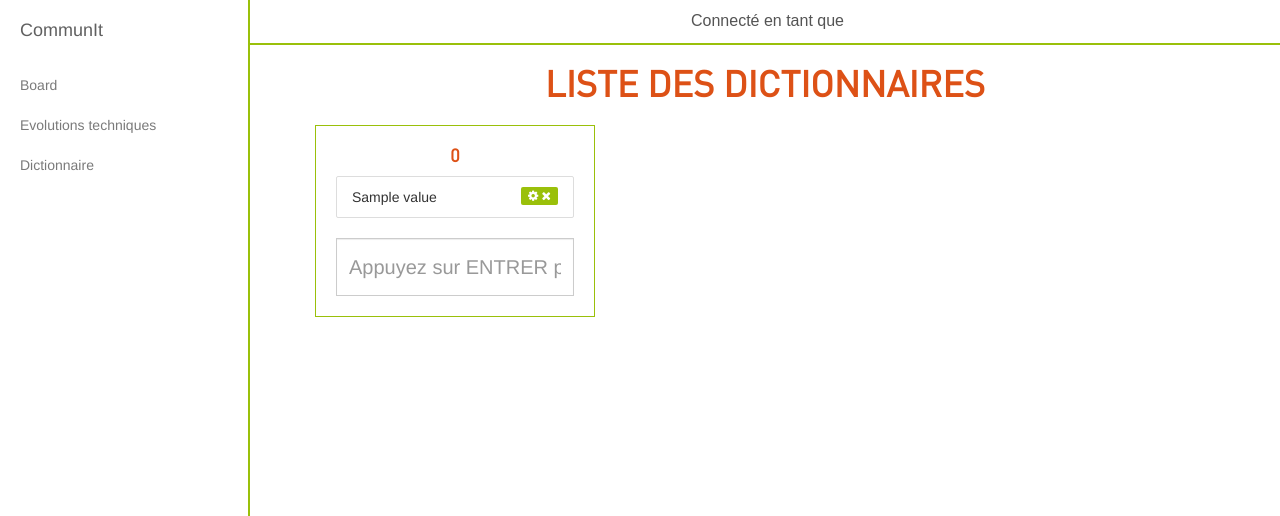
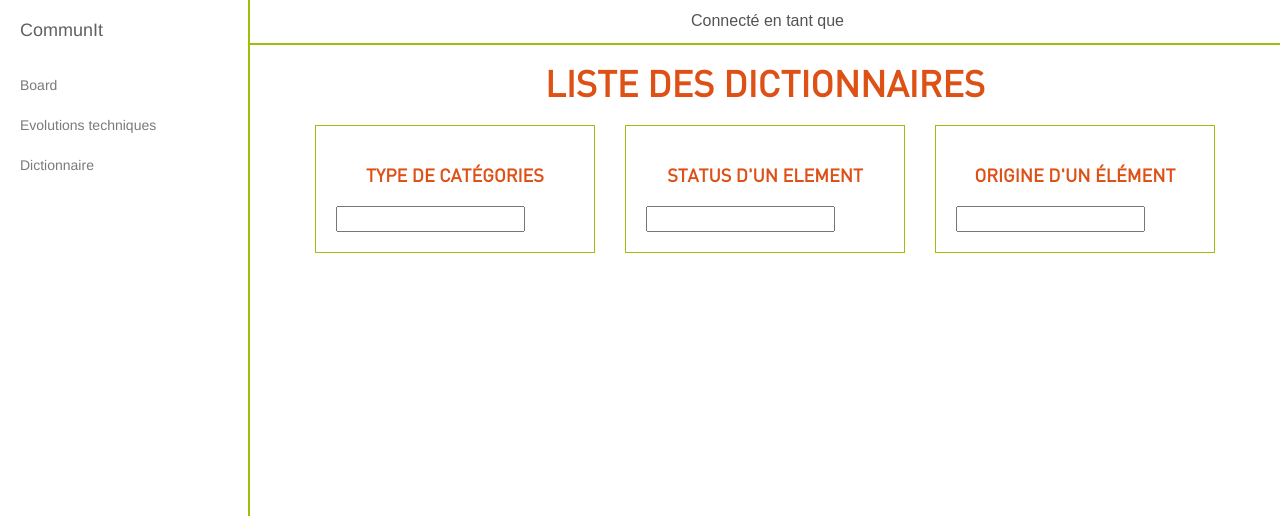
Before and after one commit to JohanGaub/symfony-project-03, a Symfony app: template src/AppBundle/Resources/views/Pages/Dictionary/indexDictionary.html.twig in a window 1280 px wide. Shown: the top 516 px of the page. Run offline with Twig, Linux system fonts and the light colour scheme; the template is opened without the code that fills it: most values are stand-ins (such as "Sample title", 1, 10 or a date in 2020); form fields are guessed from the names that the template uses; some libraries are stand-ins or nearby versions.

Commit message:
Dictionarys Work - Refactor && update many things - Add symfony form system - Get better ajax file && controller - Update repository to do unique function with params

```diff
--- a/src/AppBundle/Form/Evolution/TechnicalEvolutionType.php
+++ b/src/AppBundle/Form/Evolution/TechnicalEvolutionType.php
@@ -40,8 +40,8 @@ class TechnicalEvolutionType extends AbstractType
             ->add('origin', EntityType::class, [
                 'class'         => 'AppBundle\Entity\Dictionary',
                 'query_builder' => function (DictionaryRepository $repo) {
-                    #Find all status in dictionary
-                    return $repo->getEvolutionOriginTypeList();
+                    #Find all origin in dictionary
+                    return $repo->getItemListByType('technical_evolution_origin');
                 },
                 'label'         => 'Origine de la demande',
                 'placeholder'   => 'Qui est à la base de cette évolution ?',
@@ -63,7 +63,7 @@ class TechnicalEvolutionType extends AbstractType
                 'class'         => 'AppBundle\Entity\Dictionary',
                 'query_builder' => function (DictionaryRepository $repo) {
                     # Find all category_type for select list
-                    return $repo->getCategoryTypeList();
+                    return $repo->getItemListByType('category_type');
                 },
                 'label'         => 'Type de catégorie',
                 'placeholder'   => 'Sélectionnez votre type de catégorie',
--- a/src/AppBundle/Resources/public/sass/dedicated/_bo_dictionary.scss
+++ b/src/AppBundle/Resources/public/sass/dedicated/_bo_dictionary.scss
@@ -1,10 +1,11 @@
 .dictionary-list {
   border: 1px solid $primary-color;
   margin: 2rem 0;
-  padding: 0 2rem;
+  padding: 2rem 2rem;
 
   .list-group-item {
     border-radius: 2px;
+    transition: 1s ease;
 
     .badge {
       background-color: $primary-color;
@@ -30,12 +31,11 @@
   a {
     color: #fff;
   }
-
-  .msg-return-box {
+}
 
 .msg-return {
-      display: block;
-      background-color: $secondary-color;
+  display: block!important;
+  background-color: $secondary-color!important;
   border-radius: 2px;
   color: #fff;
   transition: 1s ease;
@@ -44,5 +44,3 @@
   padding: 1rem;
   width: 100%;
 }
-  }
-}
--- /dev/null
+++ b/src/AppBundle/Resources/views/Elements/macro.dictionary-list.html.twig
@@ -0,0 +1,28 @@
+{% macro getDictionary(type, title, dictionary, form) %}
+    <div class="col-lg-4 col-lg-offset-0 col-md-8 col-md-offset-2">
+        <div class="dictionary-list">
+            <h3 class="list-title-{{ type }}">{{ title }}</h3>
+            <ul id="{{ type }}" class="list-group">
+                {% for elementList in dictionary %}
+                    <li id="list-group-item-{{ elementList.id }}" class="list-group-item"
+                        data-index-number="{{ elementList.id }}">
+                        <span id="li-value-{{ elementList.id }}">
+                            {{ elementList.value }}
+                        </span>
+                        <span class="badge">
+                            <a class="modal-update" href="" data-toggle="modal" data-target="#dictionary-modal-update">
+                                <i class="fa fa-cog" aria-hidden="true"></i>
+                            </a>
+                            <a class="modal-delete" href="" data-toggle="modal" data-target="#dictionary-modal-delete">
+                                <i class="fa fa-close" aria-hidden="true"></i>
+                            </a>
+                        </span>
+                    </li>
+                {% endfor %}
+            </ul>
+            {{ form_start(form, {'attr': {'class': 'dictionary-form dictionary-form-'~type} }) }}
+            {{ form_widget(form.value, {'attr': {'class': 'dictionary-field dictionary-field-'~type} }) }}
+            {{ form_end(form) }}
+        </div>
+    </div>
+{% endmacro %}
--- a/src/AppBundle/Resources/views/Pages/Dictionary/indexDictionary.html.twig
+++ b/src/AppBundle/Resources/views/Pages/Dictionary/indexDictionary.html.twig
@@ -18,40 +18,10 @@
 
             {# list of all dictionary #}
             <div id="dictionarys-list" class="col-lg-12">
-                {% for title,dictionary in dictionarys %}
-                    <div class="col-lg-4 col-lg-offset-0 col-md-8 col-md-offset-2">
-                        <div class="dictionary-list">
-                            <div class="col-xs-12">
-                                <div id="msg-return-box-{{ title }}" class="msg-return-box"></div>
-                            </div>
-                            <h3 class="list-title-{{ title }}">{{ title }}</h3>
-                            <ul id="{{ title }}" class="list-group">
-                                {% for elementList in dictionary %}
-                                    <li id="list_group_item_{{ elementList.id }}" class="list-group-item">
-                                        <span id="li_value_{{ elementList.id }}">
-                                            {{ elementList.value }}
-                                        </span>
-                                        <span class="badge">
-                                            <a class="modal-update" href="" data-toggle="modal" data-target="#dictionary-modal-update">
-                                                <i class="fa fa-cog" aria-hidden="true"></i>
-                                            </a>
-                                            <a class="modal-delete" href="" data-toggle="modal" data-target="#dictionary-modal-delete">
-                                                <i class="fa fa-close" aria-hidden="true"></i>
-                                            </a>
-                                        </span>
-                                    </li>
-                                {% endfor %}
-                            </ul>
-                            <form method="post" class="dictionary_form">
-                                <div class="form-group">
-                                    <input id="form_{{ title }}" type="text" name="{{ title }}" class="form-control required"
-                                           data-index-number="{{ title }}" required="required" placeholder="Appuyez sur ENTRER pour valider">
-                                </div>
-                            </form>
-                        </div>
-                    </div>
-                    {# TODO => Print a french title in list #}
-                {% endfor %}
+                {% import 'AppBundle:Elements:macro.dictionary-list.html.twig' as list %}
+                {{ list.getDictionary(typeTitle, 'Type de catégories', typeList, typeForm) }}
+                {{ list.getDictionary(statusTitle, 'Status d\'un element', statusList, statusForm) }}
+                {{ list.getDictionary(originTitle, 'Origine d\'un élément', originList, originForm) }}
             </div>
         </div>
     </div>
@@ -66,16 +36,14 @@
                     <h4 class="modal-title" id="myModalLabel">Modificatation du dictionnaire</h4>
                 </div>
                 <div class="modal-body">
-                    <form method="post" id="dictionary_form_update">
-                        <div class="form-group">
-                            <input id='dictionary_input_update' type="text" name="_value"
-                                   class="form-control required" required="required">
-                        </div>
+                    <div id="modal-update-msg"></div>
+                    {{ form_start(genUpdateForm, {'attr': {'class': 'dictionary-update-form'} }) }}
+                    {{ form_row(genUpdateForm.value, {'attr': {'class': 'dictionary-update-field'} }) }}
                         <div class="form-group">
                             <input type="submit" name="_submit" class="form-control required"
                                    value="Enregistrer les modifications">
                         </div>
-                    </form>
+                    {{ form_end(genUpdateForm) }}
                 </div>
                 <div class="modal-footer">
                     <button type="button" class="btn btn-default" data-dismiss="modal">Annuler</button>
@@ -95,8 +63,8 @@
                 </div>
                 <div class="modal-body">
                     <p>Êtes vous sur de vouloir supprimer l'entrée
-                        <span id="dictionary_delete_value" class="be-strong text-color-2"></span> du dictionnaire</p>
-                    <a id="dictionary_link_delete" href="" class="text-color-1"
+                        <span id="dictionary-delete-value" class="be-strong text-color-2"></span> du dictionnaire</p>
+                    <a id="dictionary-link-delete" href="" class="text-color-1"
                        data-dismiss="modal">Je confirmer vouloir supprimer cette entrée</a>
                 </div>
                 <div class="modal-footer">
--- a/web/assets/css/main.css
+++ b/web/assets/css/main.css
@@ -2181,67 +2181,59 @@ body {
 .loader-wcs {
   padding: 2rem 0; }
   .loader-wcs .loader {
-    top: calc(50% - 24px);
-    left: calc(50% - 24px);
-    width: 48px;
-    height: 48px;
+    position: absolute;
+    left: calc(50% - 32px);
+    width: 64px;
+    height: 64px; }
+  .loader-wcs .inner {
+    position: absolute;
     border-radius: 50%;
-    transform: perspective(128px) rotateX(30deg);
-    margin: 0 auto; }
-  .loader-wcs .inner {
-    position: absolute;
+    border: 8px solid transparent;
     box-sizing: border-box;
-    width: 16px;
-    height: 16px;
-    background-color: #9ac00a;
-    border-radius: 50%; }
+    opacity: 0.5;
+    top: 0;
+    left: 0;
+    width: 100%;
+    height: 100%; }
   .loader-wcs .inner.one {
-    left: 0%;
-    top: 0%;
-    animation: move-right 1s ease-out infinite; }
+    border-left: 8px solid #9ac00a;
+    border-right: 8px solid #9ac00a;
+    animation: rotate-left 2s linear infinite; }
   .loader-wcs .inner.two {
-    right: 0%;
-    top: 0%;
-    animation: move-down 1s ease-in-out infinite; }
-  .loader-wcs .inner.three {
-    right: 0%;
-    bottom: 0%;
-    animation: move-left 1s ease-in-out infinite; }
-  .loader-wcs .inner.four {
-    left: 0%;
-    bottom: 0%;
-    animation: move-up 1s ease-out infinite; }
-
-@keyframes move-right {
+    border-top: 8px solid #dd5116;
+    border-bottom: 8px solid #dd5116;
+    animation: rotate-left 3s linear infinite; }
+
+@keyframes rotate-left {
   0% {
-    transform: translateX(0); }
+    transform: rotate(360deg); }
   100% {
-    transform: translateX(32px); } }
-
-@keyframes move-down {
-  0% {
-    transform: translateY(0); }
-  100% {
-    transform: translateY(32px); } }
-
-@keyframes move-left {
-  0% {
-    transform: translateX(0); }
-  100% {
-    transform: translateX(-32px); } }
-
-@keyframes move-up {
-  0% {
-    transform: translateY(0); }
-  100% {
-    transform: translateY(-32px); } }
+    transform: rotate(0deg); } }
+
+/**
+ * Error message
+ */
+.error-box p {
+  display: block;
+  border-radius: 2px;
+  color: #fff;
+  text-align: center;
+  transition: 1s ease;
+  padding: 2rem; }
+
+.error-box .error-msg {
+  background-color: #dd5116; }
+
+.error-box .valid-message {
+  background-color: #9ac00a; }
 
 .dictionary-list {
   border: 1px solid #9ac00a;
   margin: 2rem 0;
-  padding: 0 2rem; }
+  padding: 2rem 2rem; }
   .dictionary-list .list-group-item {
-    border-radius: 2px; }
+    border-radius: 2px;
+    transition: 1s ease; }
     .dictionary-list .list-group-item .badge {
       background-color: #9ac00a;
       border-radius: 2px; }
@@ -2253,9 +2245,10 @@ body {
       outline: 1px solid #9ac00a; }
   .dictionary-list a {
     color: #fff; }
-  .dictionary-list .msg-return-box .msg-return {
-    display: block;
-    background-color: #dd5116;
+
+.msg-return {
+  display: block !important;
+  background-color: #dd5116 !important;
   border-radius: 2px;
   color: #fff;
   transition: 1s ease;
@@ -2299,12 +2292,24 @@ body {
  * Star rank system
  */
 .star-rating {
+  display: flex;
+  justify-content: space-around;
+  transition: 1s ease-in-out;
+  /****** Counter at Right ? *******/
   /****** Style Star Rating Widget *****/
   /***** CSS Magic to Highlight Stars on Hover *****/
   /* hover previous stars in list */ }
+  .star-rating .rating-counter {
+    padding: 1rem 0 0 0; }
+    .star-rating .rating-counter .rating-counter-value {
+      font-size: 3rem;
+      font-weight: 700; }
+  .star-rating .star-link {
+    display: block; }
   .star-rating .rating {
     border: none;
-    float: left; }
+    float: left;
+    transition: 1s ease-in-out; }
   .star-rating .rating > input {
     display: none; }
   .star-rating .rating > label:before {
--- a/web/assets/js/page.dictionary.js
+++ b/web/assets/js/page.dictionary.js
@@ -1,12 +1,3 @@
-/**
- * Text replacement for list title
- */
-$(document).ready( function () {
-    $('.list-title-category_type').text('Type de catégorie')
-    $('.list-title-technical_evolution_status').text('Status d\'un élément')
-    $('.list-title-technical_evolution_origin').text('Origine d\'un élément')
-})
-
 /**
  * Add
  * Function to send new element in vue + db
@@ -14,40 +5,45 @@ $(document).ready( function () {
  * TODO => Find problem when add element (can't delete or update them after)
  */
 $(document).ready( function () {
-    $('.dictionary_form').submit( function (e) {
+    $('.dictionary-form').submit( function (e) {
         e.preventDefault()
         let $this       = $(this)
-        let data        = {}
-        data['type']    = $this.children().children().attr('data-index-number')
-        data['value']   = $this.children().children().val()
+        let formType    = $this.prev().attr('id')
+        let field       = $('.dictionary-form-' + formType + ' :input')
+        let fieldValue  = field.val()
+        let form        = $this.serialize()
 
-        if (data['value'] === '') {
-            // if field is empty
-        } else {
         $.ajax({
             type: $this.attr('method'),
-                url: '/dictionnaire/nouveau',
-                data: {
-                    'data': data
-                },
+            url: '/dictionnaire/nouveau/' + formType,
+            data: form,
             dataType: 'json',
             timeout: 3000,
-                success: function (result) {
+            success: function (data) {
+                let elementId = data.element
+                if (data.status === 'succes') {
                     // add full li with value + button to update && delete
-                    let domSend = '<li id="list_group_item_' + result.id + '" class="list-group-item">'
-                    domSend += '<span id="li_value_' + result.id + '">' + data['value'] + '</span>'
+                    let domSend = '<li id="list-group-item-' + elementId + '" class="list-group-item">'
+                    domSend += '<span id="li-value-' + elementId + '">' + fieldValue + '</span>'
                     domSend += '<span class="badge">'
                     domSend += '<a class="modal-update" href="" data-toggle="modal" data-target="#dictionary-modal-update">'
-                    domSend += '<i class="fa fa-cog" aria-hidden="true"></i></a>'
-                    domSend += '<span> </span>'
+                    domSend += '<i class="fa fa-cog" aria-hidden="true"></i></a><span> </span>'
                     domSend += '<a class="modal-delete" href="" data-toggle="modal" data-target="#dictionary-modal-delete">'
                     domSend += '<i class="fa fa-close" aria-hidden="true"></i></a>'
                     domSend += '</span></li>'
-                    $('#' + data['type']).append(domSend)
-                    $('#form_' + data['type']).val('')
+                    $('#' + formType).append(domSend)
+                    $('#form_' + formType).val('')
+                    field.val('')
+
+                } else if (data.status === 'error'){
+                    let target = '#' + formType
+                    /** function to add error msg element (see under !) */
+                    addMsgError(target, data.status, formType, data.element)
+                    /** function to remove error msg element (see under !) */
+                    hideMsgError($('.list-group-item-' + data.status + '-' + formType))
+                }
             },
         })
-        }
     })
 })
 
@@ -58,42 +54,51 @@ $(document).ready( function () {
  * && get new view
  */
 $(document).ready(function () {
+    let updateField = $('.dictionary-update-field')
     let listElementId = ''
-    let listElementValue = ''
-    let id = ''
-    let value = ''
+    let currentValue = ''
+    let currentId = ''
     let inputForm = ''
+    let type = ''
 
-    $("#dictionarys-list ul li span a.modal-update").click(function (e) {
+    $(".modal-update").click(function (e) {
         e.preventDefault()
-        listElementId       = $(this).parent().parent().attr('id')
-        listElementValue    = $(this).parent().parent().text()
-        id                  = listElementId.replace('list_group_item_', '')
-        value               = listElementValue.trim()
-        inputForm           = '#dictionary_input_update'
-        $(inputForm).val(value)
+        let $this       = $(this)
+        currentId       = $($this).parent().parent().attr('data-index-number')
+        listElementId   = $this.parent().parent().attr('id')
+        currentValue    = $('#li-value-' + currentId).text().trim()
+        type            = $this.parent().parent().parent().attr('id')
+        $(updateField).val(currentValue)
     })
 
-    $('#dictionary_form_update').submit(function (e) {
+    $('.dictionary-update-form').submit(function (e) {
         e.preventDefault()
-        let newValue = $(inputForm).val()
+        let newValue    = $(updateField).val()
+        let form        = $(this).serialize()
 
-        if (newValue === '' || newValue === value) {
+        if (newValue === '' || newValue === currentValue) {
             // if field is empty or no change are detected
         } else {
             $.ajax({
                 type: 'POST',
-                url: '/dictionnaire/modification/' + id,
-                data: {
-                    'data': newValue
-                },
+                url: '/dictionnaire/modification/' + currentId,
+                data: form,
                 dataType: 'json',
                 timeout: 3000,
-                success: function () {
+                success: function (data) {
+                    if (data.status === 'succes') {
                         // change content of span who have current value
-                    $("#li_value_" + id).text(newValue)
+                        $("#li-value-" + currentId).text(newValue)
                         $('#dictionary-modal-update').modal('hide');
                         $(inputForm).val('')
+                    } else if (data.status === 'error') {
+                        /** function to add error msg element (see under !) */
+                        addMsgError('#modal-update-msg', data.status, type, data.element)
+                        let hideTarget = $('.msg-return-' + type).parent().parent()
+                        $(hideTarget).css('transition', '1s ease')
+                        /** function to remove error msg element (see under !) */
+                        hideMsgError($(hideTarget))
+                    }
                 },
             })
         }
@@ -106,61 +111,95 @@ $(document).ready(function () {
  * After can confirm delete action with click on link
  */
 $(document).ready( function () {
+    let listElement = ''
     let listElementId = ''
     let listElementValue = ''
+    let fieldValueId = ''
     let id = ''
-    let value = ''
     let type = ''
 
-    $("#dictionarys-list ul li span a.modal-delete").click(function (e) {
+    $(".modal-delete").click(function (e) {
         /**
          * Disable normal form event
          * && get id from li for delete by id
          */
         e.preventDefault()
-        listElementId       = $(this).parent().parent().attr('id')
-        listElementValue    = $(this).parent().parent().text()
-        type                = $(this).parent().parent().parent().attr('id')
-        id                  = listElementId.replace('list_group_item_', '')
-        value               = listElementValue.trim()
-        $("#dictionary_delete_value").text(value)
+        let $this           = $(this)
+        listElement         = $this.parent().parent()
+        listElementId       = listElement.attr('id')
+        listElementValue    = listElement.text().trim()
+        fieldValueId        = $('#' + listElementId).children('span').attr('id')
+        type                = listElement.parent().attr('id')
+        id                  = listElement.attr('data-index-number')
+        $("#dictionary-delete-value").text(listElementValue)
     })
 
-    $("#dictionary_link_delete").click(function (e) {
+    $("#dictionary-link-delete").click(function (e) {
         /**
          * Disable normal form event
          * && get id from li for delete by id
          */
         e.preventDefault()
-        let elementId = 'list_group_item_' + id
 
         $.ajax({
             type: 'GET',
             url: '/dictionnaire/suppression/' + id,
             timeout: 3000,
             success: function (data) {
-                /**
-                 * We Secure an entities relationship,
-                 * can't delete if one element have it !
-                 */
-                if (data === 'error_datas_001'){
-                    let msg = '<p class="msg-return">Vous ne pouvez pas supprimer cette entrée, des éléments y sont associés !</p>'
-                    $('#msg-return-box-' + type).append(msg)
-                    let target = ''
+                if (data.status === 'succes') {
+                    $('#' + listElementId).children('.badge').remove()
+                    let target = '#' + fieldValueId
+                    $(target).text('Entrée supprimée')
                     setTimeout( function () {
-                        target = '.msg-return'
-                        $(target).css('opacity', '0')
+                        $(target).css('transition', '2s ease-out').css('opacity', 0)
                             setTimeout( function () {
-                            // Need replace title for delete an espace
-                            $('.list-title-' + type).replaceWith('<h3 class="list-title-' + type + '">' + type + '</h3>')
-                            $(target).remove()
-                        }, 1000)
+                                $(target).parent().remove()
+                            }, 2000)
+                    }, 3000)
+                } else if (data.status === 'error') {
+                    $('#' + listElementId + ' span').css('display', 'none')
+                    /** function to add error msg element (see under !) */
+                    let target = $('#' + listElementId)
+                    addMsgError(target, data.status, type, data.element)
+                    /** function to remove error msg element (see under !) */
+                    target = $('.list-group-item-error-' + type)
+                    hideMsgError(target)
+                    setTimeout( function () {
+                        $('#' + listElementId + ' span').css('display', 'inline-block')
                     }, 6000)
-                } else {
-                    // delete the target element
-                    $("#" + elementId).remove()
                 }
             },
         })
     })
 })
+
+/**
+ * Add error message
+ *
+ * @param target
+ * @param status
+ * @param formType
+ * @param value
+ */
+function addMsgError(target, status, formType, value)
+{
+    let domSend = '<li class="list-group-item list-group-item-' + status + '-' + formType + '">'
+    domSend += '<span>'
+    domSend += '<p class="msg-return msg-return-' + formType + '">' + value + '</p>'
+    domSend += '</span></li>'
+    $(target).append(domSend)
+}
+/**
+ * Remove error message
+ *
+ * @param target
+ */
+function hideMsgError(target)
+{
+    setTimeout( function () {
+        target.css('opacity', '0');
+        setTimeout( function () {
+            target.remove()
+        }, 1000)
+    }, 5000)
+}
```
Also changed, not shown: src/AppBundle/Controller/DictionaryController.php (+85 -41 lines), src/AppBundle/Form/Dictionary/DictionaryType.php (+6 -1 lines), src/AppBundle/Repository/DictionaryRepository.php (+6 -73 lines). Lines whose indentation alone changed are shown as unchanged.
